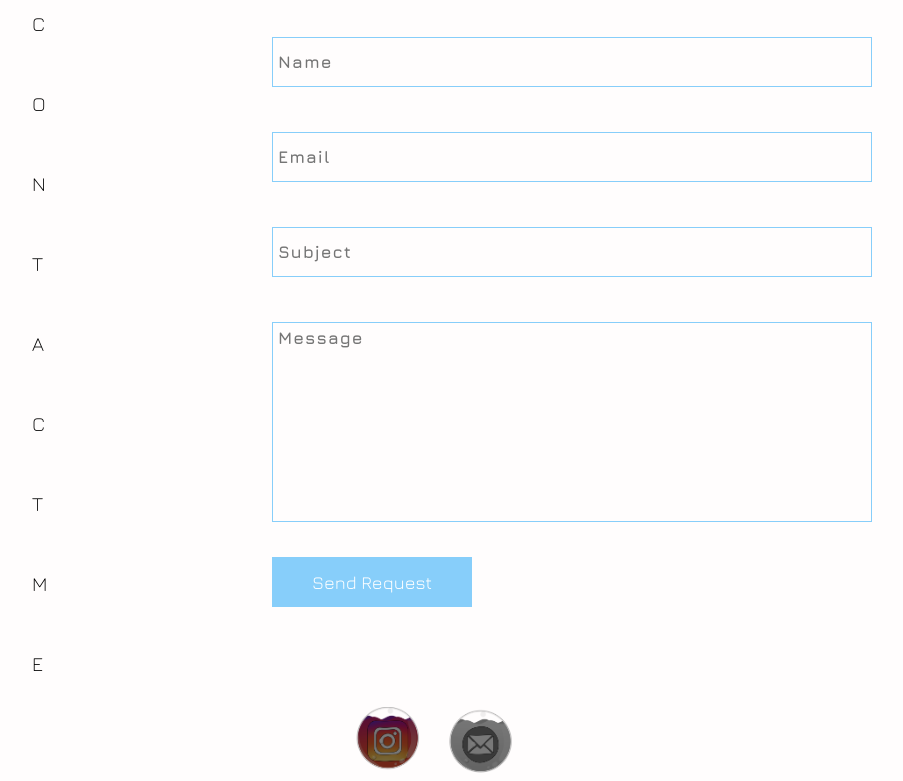
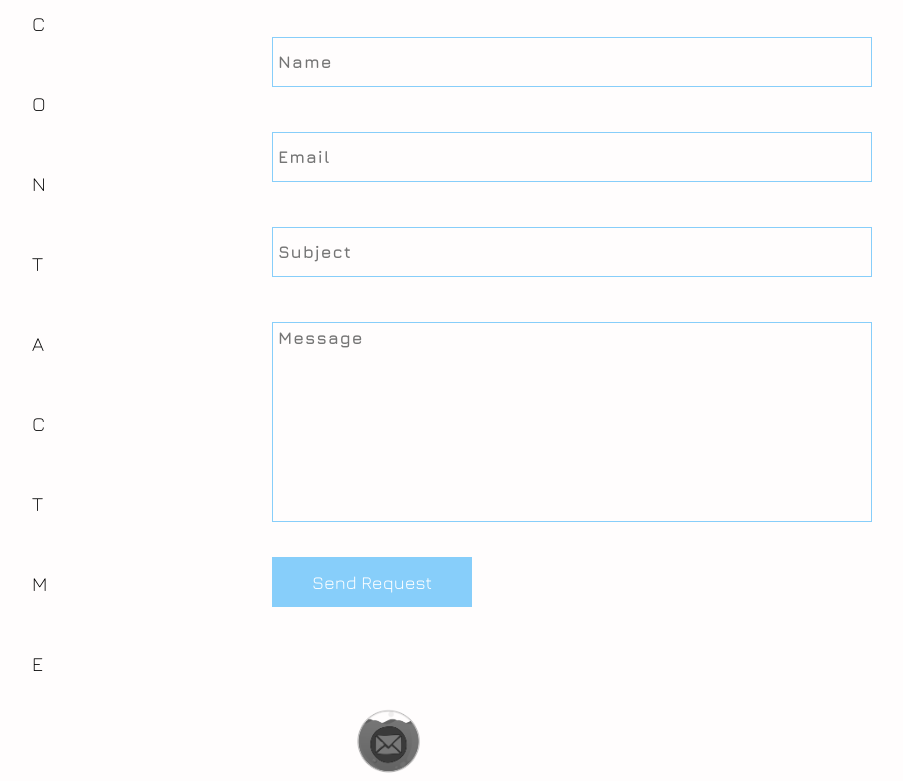
Before and after one commit to tarik-fassil/portfolio, a plain HTML site: page index.html in a window 1280 px wide. Shown: the part 4884-5665 px from the top of the page, without its empty margins (68-971 px from the left). Drawn offline with nearby package versions, Linux system fonts and the light colour scheme.

Commit message:
Update index.html

```diff
--- a/index.html
+++ b/index.html
@@ -339,10 +339,10 @@
 <!--           <a href="#" class="slideshow-link light">
             <img src="images/social-icons/slideshow-img-3.png" />
           </a> -->
-          <a href="https://www.instagram.com/fassil_tarek/" class="slideshow-link">
+<!--           <a href="https://www.instagram.com/fassil_tarek/" class="slideshow-link">
             <img src="images/social-icons/slideshow-img-4.png" />
 
-          </a>
+          </a> -->
           <a href="mailto:tarikfassil11@gmail.com" class="slideshow-link">
             <img src="images/social-icons/slideshow-img-5.png" />
           </a>
```
